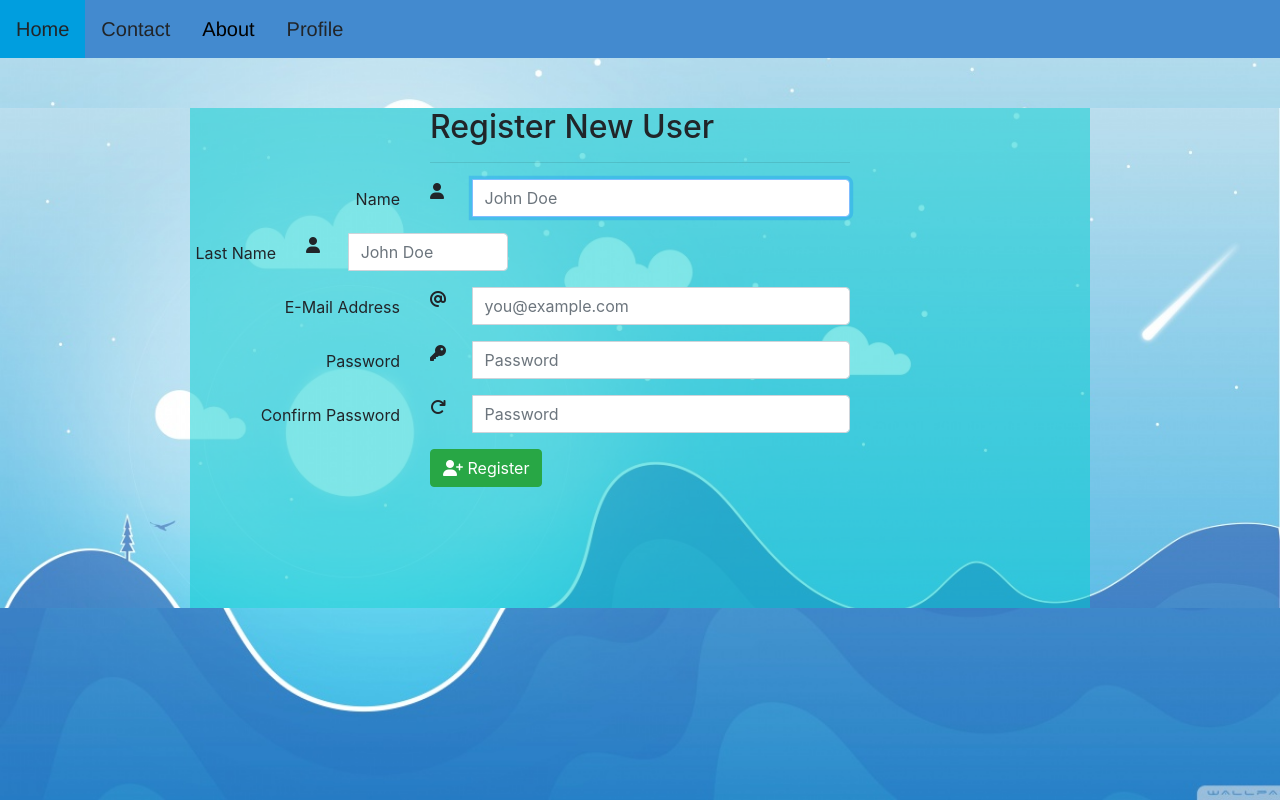
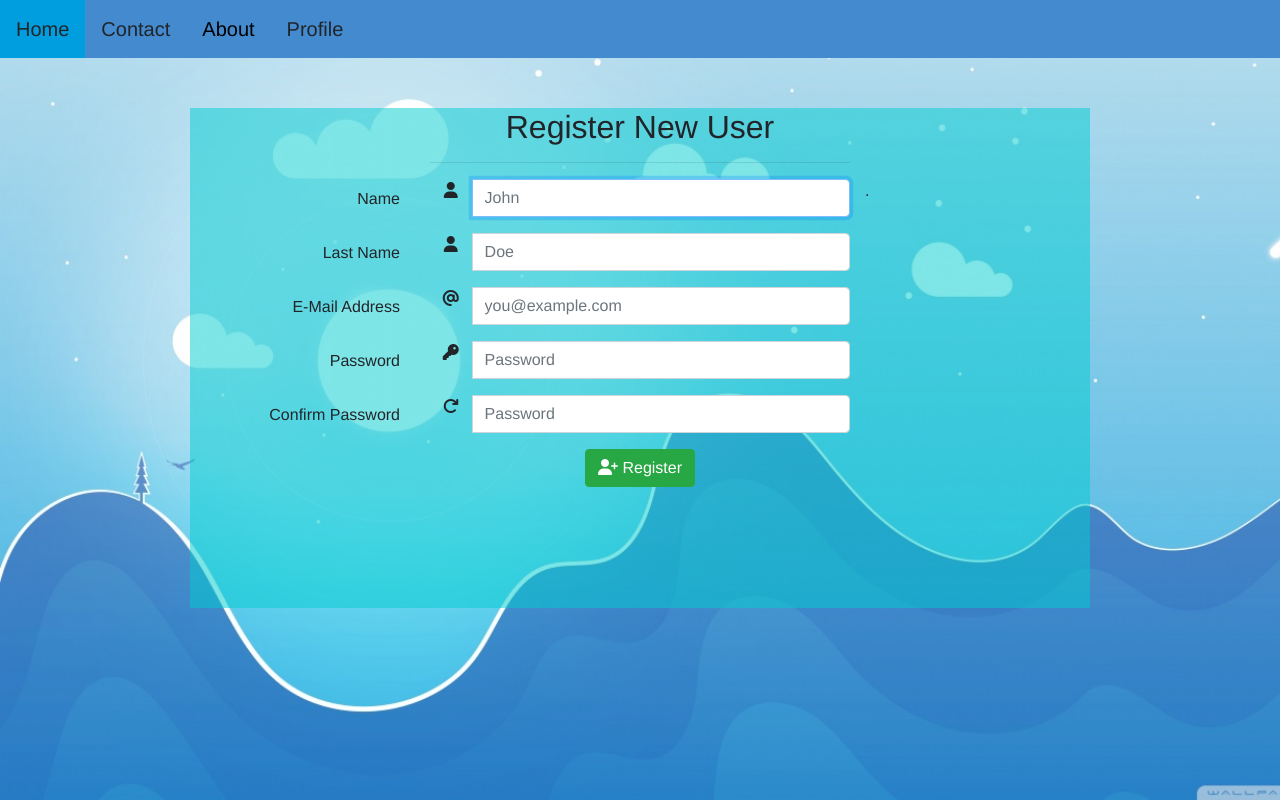
Before and after one commit to tedyAA/VignetteReminder-frontend, a Vue app: page /register in a window 1280 px wide. Built offline with nearby package versions, Linux system fonts and the light colour scheme.

Commit message:
05.03.2020

```diff
--- a/src/components/RegisterForm.vue
+++ b/src/components/RegisterForm.vue
@@ -1,5 +1,4 @@
 <template>
-    <body>
     <div class="container">
         <form class="form-horizontal" role="form" method="POST" action="/register">
             <div class="row">
@@ -18,11 +17,11 @@
                         <div class="input-group mb-2 mr-sm-2 mb-sm-0">
                             <div class="input-group-addon" style="width: 2.6rem"><i class="fa fa-user"></i></div>
                             <input type="text" name="name" class="form-control" id="name"
-                                   placeholder="John Doe" required autofocus>
+                                   placeholder="John" required autofocus>
                         </div>
                     </div>
                 </div>
-                <div class="row">
+              <p>.</p>
                 <div class="col-md-3 field-label-responsive">
                     <label for="name">Last Name</label>
                 </div>
@@ -31,8 +30,7 @@
                         <div class="input-group mb-2 mr-sm-2 mb-sm-0">
                             <div class="input-group-addon" style="width: 2.6rem"><i class="fa fa-user"></i></div>
                             <input type="text" name="name" class="form-control" id="Lname"
-                                       placeholder="John Doe" required autofocus>
-                            </div>
+                                   placeholder="Doe" required autofocus>
                         </div>
                     </div>
                 </div>
@@ -107,7 +105,6 @@
             </div>
         </form>
     </div>
-    </body>
 </template>
 
 <script>
```
Also changed, not shown: src/views/MainPage.vue (+5 -7 lines). Lines whose indentation alone changed are shown as unchanged.
